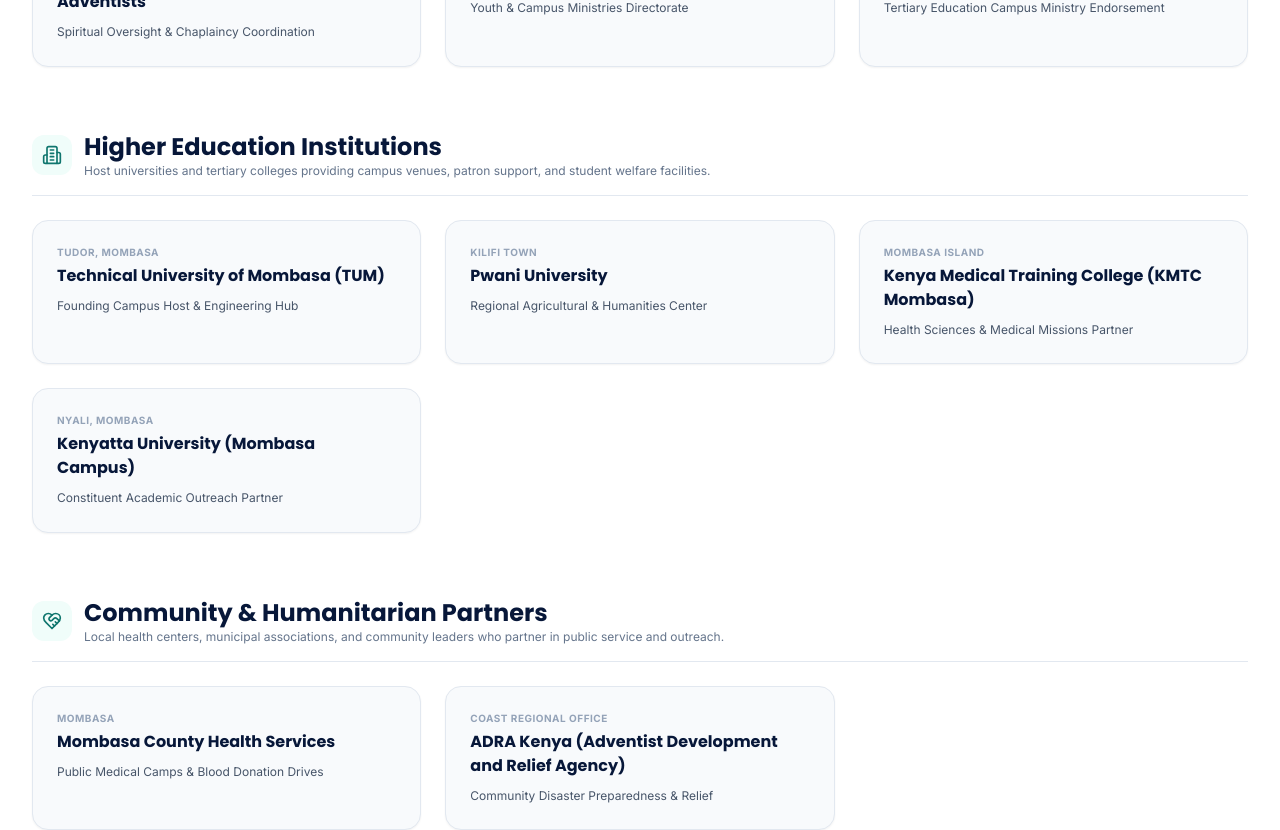
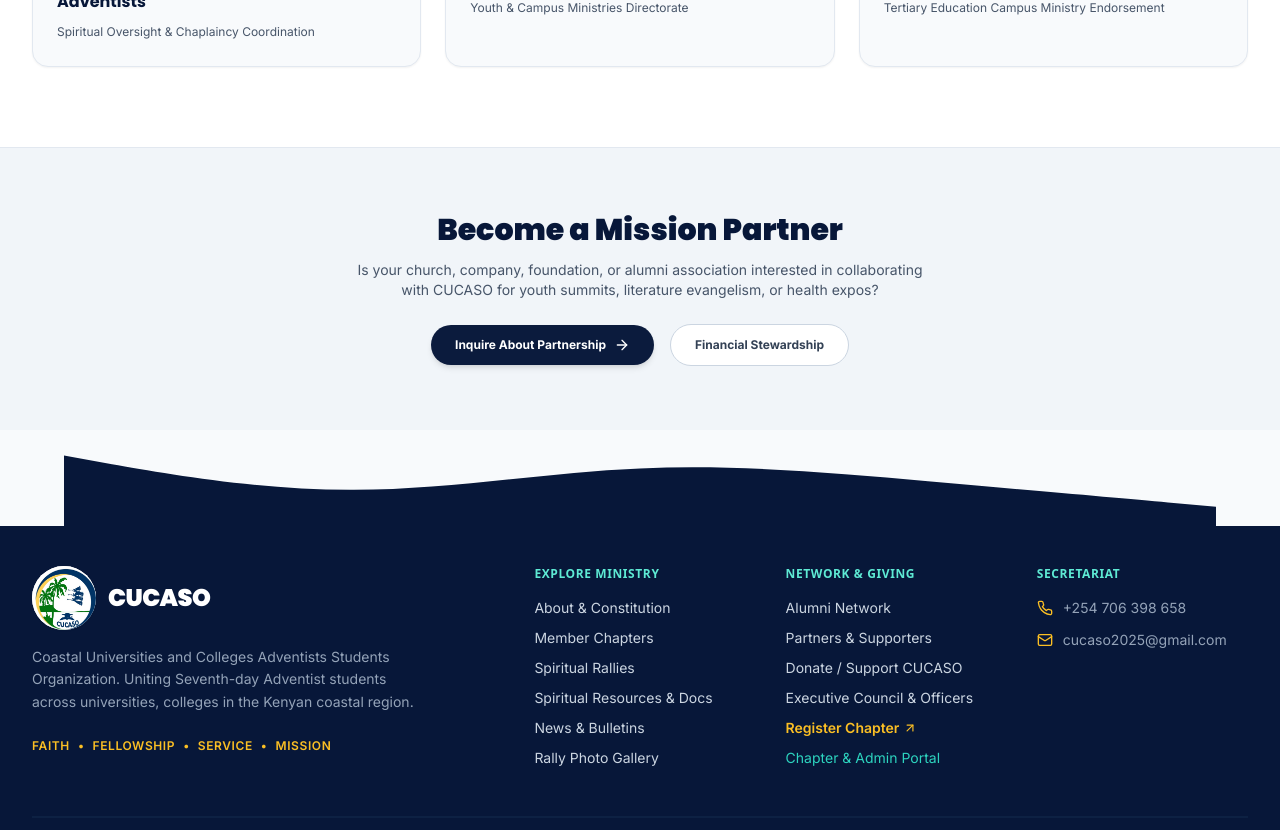
Before and after one commit to bbit046j2024-bot/cucaso, a Next.js app: page /partners in a window 1280 px wide. Shown: the part 660-1490 px from the top of the page. Built offline with nearby package versions, Linux system fonts and the light colour scheme.

Commit message:
supporters page changes

```diff
--- a/src/app/partners/page.tsx
+++ b/src/app/partners/page.tsx
@@ -26,27 +26,7 @@
         { name: "East Kenya Union Conference (EKUC)", role: "Youth & Campus Ministries Directorate", location: "Nairobi HQ" },
         { name: "Adventist Chaplaincy Ministries (ACM)", role: "Tertiary Education Campus Ministry Endorsement", location: "Regional" },
       ],
-    },
-    {
-      category: "Higher Education Institutions",
-      desc: "Host universities and tertiary colleges providing campus venues, patron support, and student welfare facilities.",
-      icon: Building2,
-      partners: [
-        { name: "Technical University of Mombasa (TUM)", role: "Founding Campus Host & Engineering Hub", location: "Tudor, Mombasa" },
-        { name: "Pwani University", role: "Regional Agricultural & Humanities Center", location: "Kilifi Town" },
-        { name: "Kenya Medical Training College (KMTC Mombasa)", role: "Health Sciences & Medical Missions Partner", location: "Mombasa Island" },
-        { name: "Kenyatta University (Mombasa Campus)", role: "Constituent Academic Outreach Partner", location: "Nyali, Mombasa" },
-      ],
-    },
-    {
-      category: "Community & Humanitarian Partners",
-      desc: "Local health centers, municipal associations, and community leaders who partner in public service and outreach.",
-      icon: HeartHandshake,
-      partners: [
-        { name: "Mombasa County Health Services", role: "Public Medical Camps & Blood Donation Drives", location: "Mombasa" },
-        { name: "ADRA Kenya (Adventist Development and Relief Agency)", role: "Community Disaster Preparedness & Relief", location: "Coast Regional Office" },
-      ],
-    },
+    }
   ];
 
   return (
```
